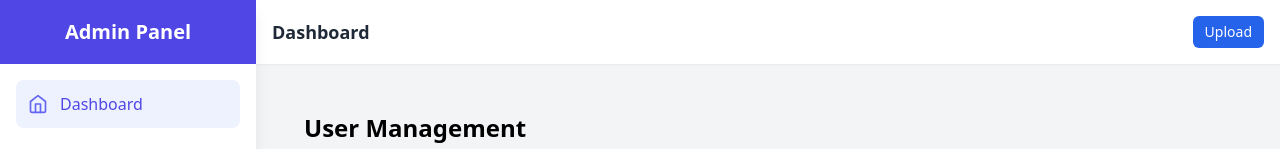
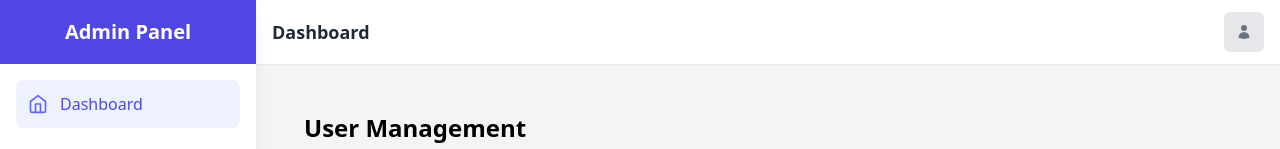
Before and after one commit to m-aalizadeh/admin-panel, a Next.js app: page /dashboard in a window 1280 px wide. Shown: the top 149 px of the page. Built offline with nearby package versions, Linux system fonts and the light colour scheme; no server answers.

Commit message:
showing profile image in Avatar

```diff
--- a/src/ui/Navbar.tsx
+++ b/src/ui/Navbar.tsx
@@ -1,5 +1,6 @@
 import { SignedUser } from "../types/user";
-import { useState } from "react";
+import { useState, useEffect } from "react";
+import { commonFetch } from "@/services/api";
 import CameraModal from "./CameraModal";
 import Avatar from "./Avatar";
 
@@ -9,10 +10,31 @@ type Props = {
 
 function Navbar({ user }: Props) {
   const [isOpen, setIsOpen] = useState<boolean>(false);
+  const [image, setImage] = useState<string>();
 
   const handleDialog = () => {
     setIsOpen(!isOpen);
   };
+
+  const getPhoto = async () => {
+    const result = await commonFetch(
+      "GET",
+      `files/getFile/67fd2df85f55feea48bea1eb`
+    );
+    if (result.status === "success") {
+      const uint8Array = new Uint8Array(result?.data?.data);
+      const base64String = btoa(
+        String.fromCharCode.apply(null, result?.data?.data)
+      );
+      const imageType = "image/jpeg";
+      const dataUrl = `data:${imageType};base64,${base64String}`;
+      setImage(dataUrl);
+    }
+  };
+
+  useEffect(() => {
+    getPhoto();
+  }, []);
 
   return (
     <header className="bg-white shadow-sm z-10">
@@ -37,12 +59,14 @@ function Navbar({ user }: Props) {
         </div>
         <div className="flex items-center space-x-4">
           <div className="relative">
-            <button
+            <Avatar
+              src={image}
+              alt="MA"
               onClick={handleDialog}
               className="flex items-center space-x-1 px-3 py-1.5 text-sm font-medium rounded-md bg-blue-600 text-white hover:bg-blue-700 focus:outline-none focus:ring-2 focus:ring-blue-500 focus:ring-offset-2 disabled:opacity-50 disabled:cursor-not-allowed"
             >
               Upload
-            </button>
+            </Avatar>
           </div>
         </div>
         <CameraModal isOpen={isOpen} handleDialog={handleDialog} />
```
